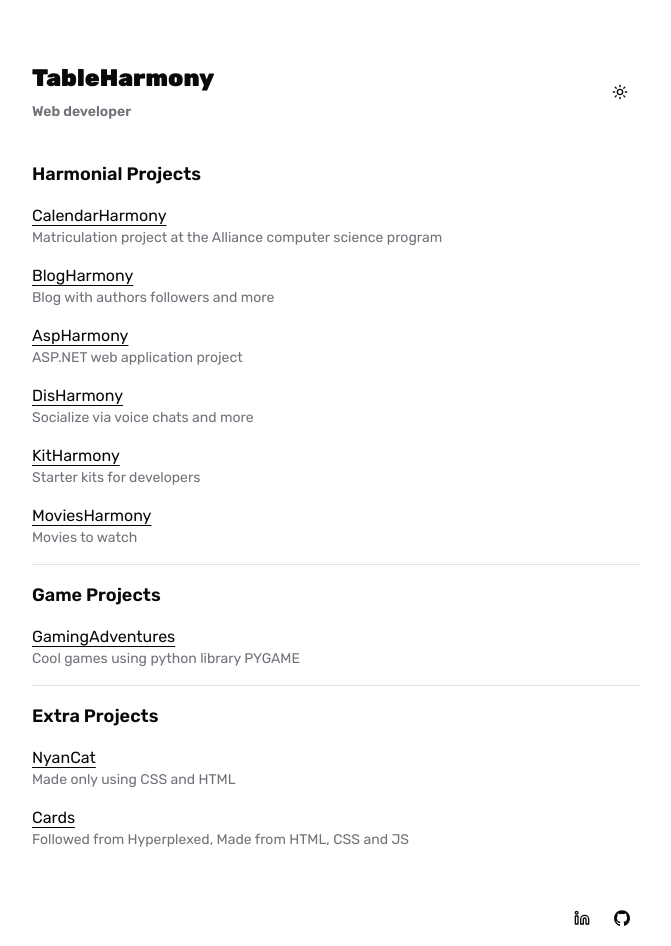
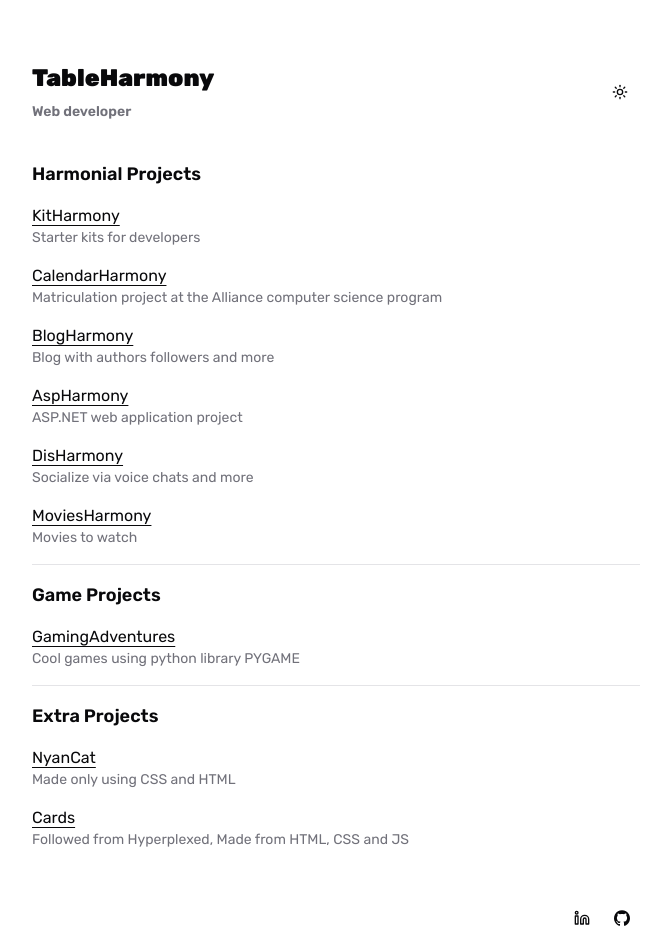
Before and after one commit to table-harmony/tableharmony, a Next.js app: page / in a window 1280 px wide. Shown: the whole page, without its empty margins (304-975 px from the left). Built offline with nearby package versions, Linux system fonts and the light colour scheme.

Commit message:
Upate page

```diff
--- a/src/app/page.tsx
+++ b/src/app/page.tsx
@@ -6,6 +6,11 @@ export default function HomePage() {
     <main className="flex flex-col gap-4">
       <section className="flex flex-col gap-4">
         <h3 className="text-lg font-semibold">Harmonial Projects</h3>
+        <Item
+          title="KitHarmony"
+          subtitle="Starter kits for developers"
+          to="https://kitharmony.vercel.app"
+        />
         <Item
           title="CalendarHarmony"
           subtitle="Matriculation project at the Alliance computer science program"
@@ -25,11 +30,6 @@ export default function HomePage() {
           title="DisHarmony"
           subtitle="Socialize via voice chats and more"
           to="https://disharmony.vercel.app"
-        />
-        <Item
-          title="KitHarmony"
-          subtitle="Starter kits for developers"
-          to="https://kitharmony.vercel.app"
         />
         <Item
           title="MoviesHarmony"
```
